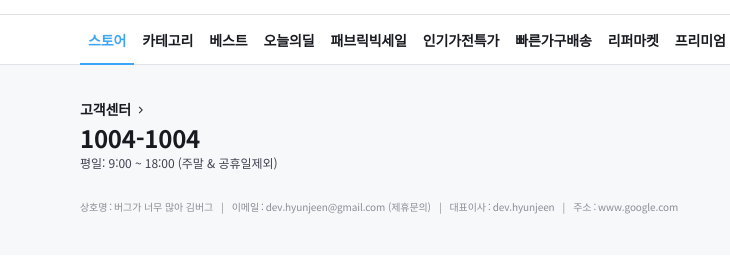
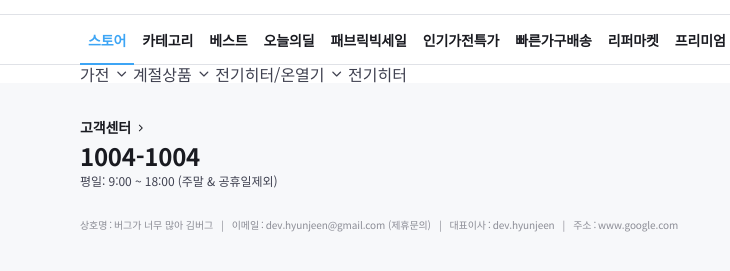
Before and after one commit to hyunjeen/tommorow-house, a website: page index.html in a window 1280 px wide. Shown: the part 65-336 px from the top of the page, 0-730 px from the left. Drawn offline with nearby package versions, Linux system fonts and the light colour scheme; files that its build step writes are made by us from their sources; files whose address does not match are found by name.

Commit message:
🚧 Mark up a bredcrumb component

```diff
--- a/index.html
+++ b/index.html
@@ -204,6 +204,21 @@
 
 	<main class="product-show">
 		<!-- 상품상세페이지 본론 -->
+		<div class="container">
+			<div class="row">
+				<div class="col-sm-4">
+					<div class="bredcrumb">
+						<a href="/">가전</a>
+						<i class="ic-chevron"></i>
+						<a href="/">계절상품</a>
+						<i class="ic-chevron"></i>
+						<a href="/">전기히터/온열기</a>
+						<i class="ic-chevron"></i>
+						<a href="/">전기히터</a>
+					</div>
+				</div>
+			</div>
+		</div>
 	</main>
 
 	<footer class="global-footer">
```
